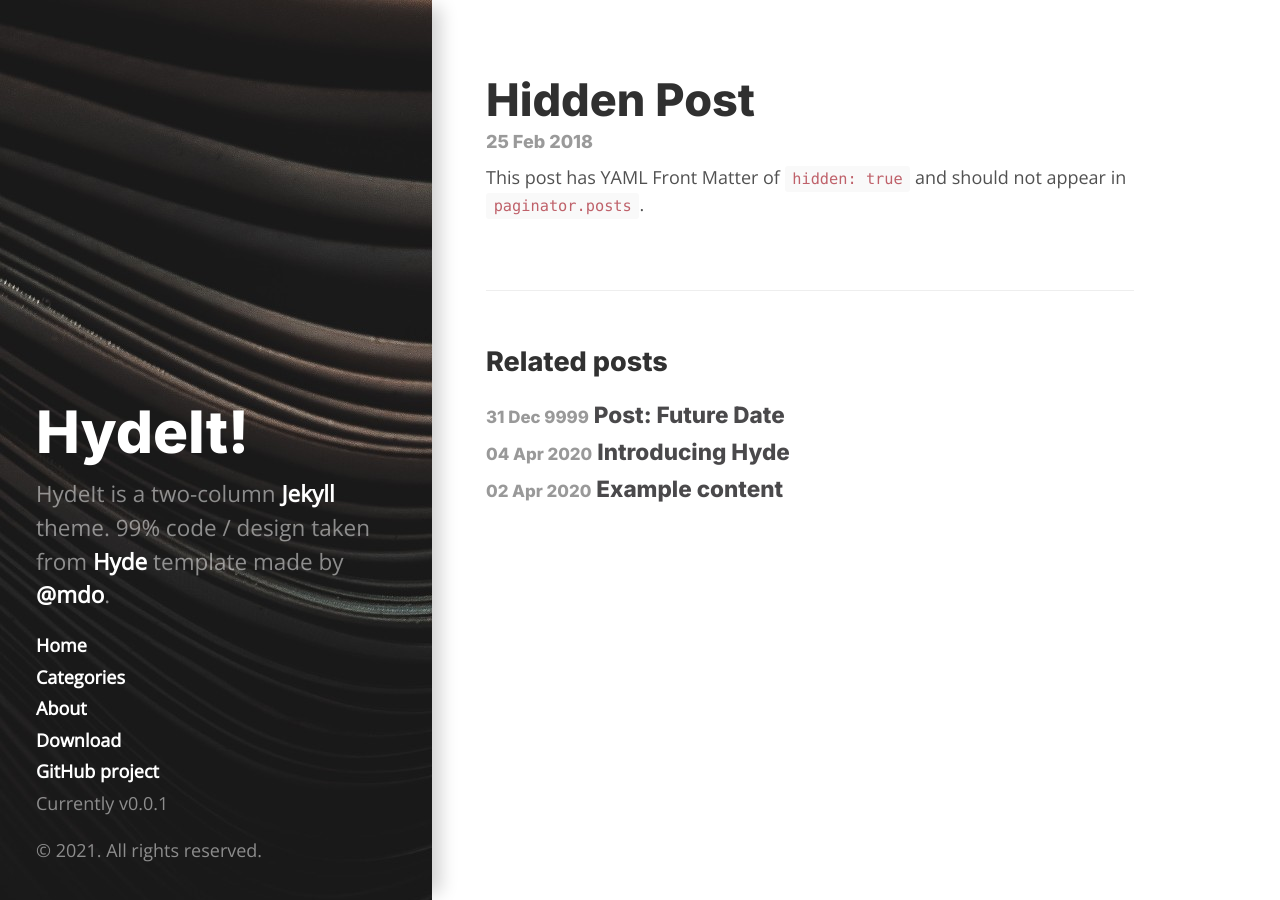
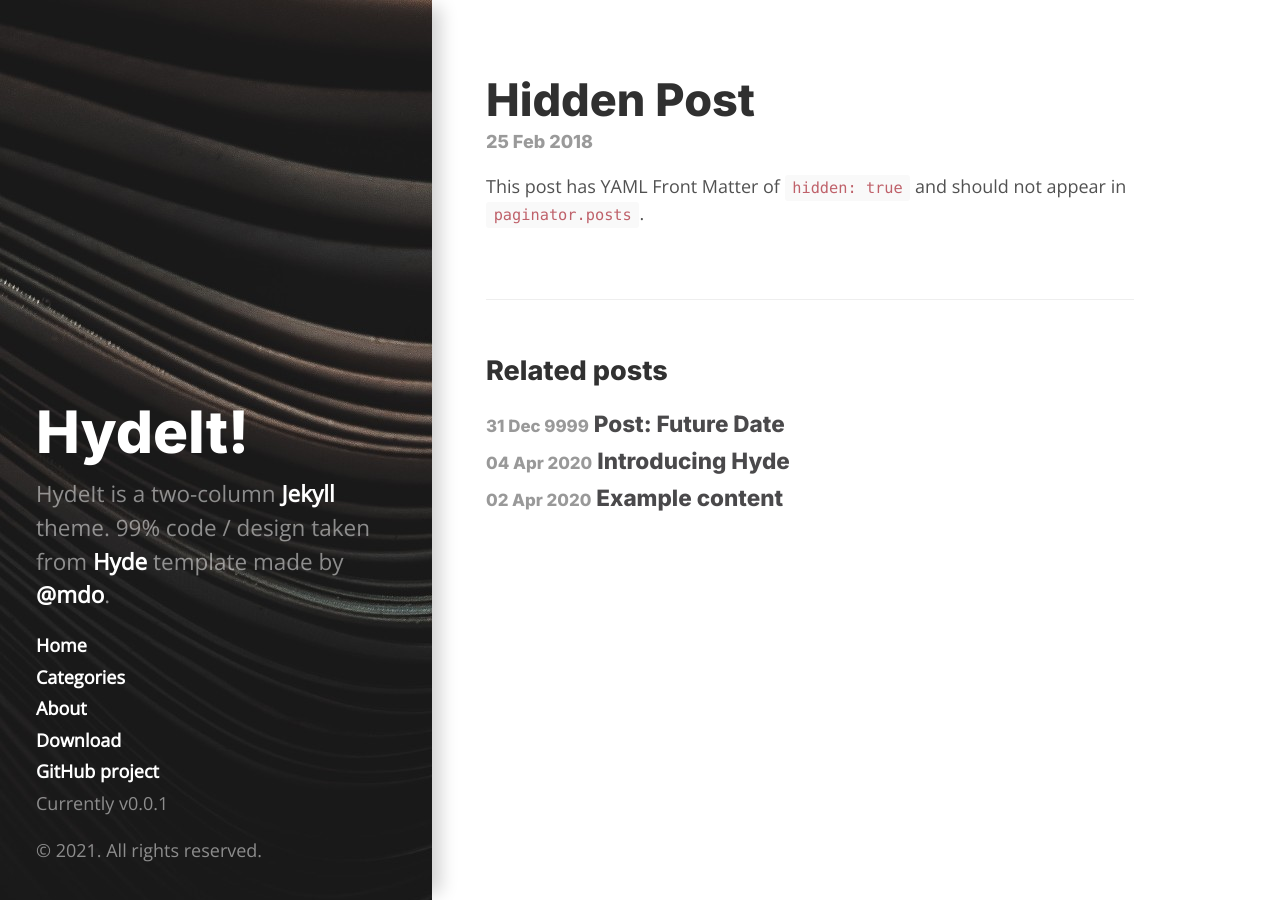
Before and after one commit to manddar/HydeIt, a Jekyll site: the page built from _posts/2018-02-25-hidden-post.md, in a window 1280 px wide. Built offline with Jekyll 4.4.1, drawn with Linux system fonts in a browser that asks for light colours.

Commit message:
Fixed new line after date on index and post

```diff
--- a/_layouts/post.html
+++ b/_layouts/post.html
@@ -4,13 +4,7 @@
 
 <div class="post">
   <h1 class="post-title"><a href="{{ page.url }}">{{ page.title }}</a></h1>
-  <span class="post-meta">{{ page.date | date_to_string }}
-    <span class="post-meta">{{ post.date | date_to_string }}
-      {% for category in page.categories %}
-       , <a href="{{site.baseurl}}categories.html#{{category}}">{{category}}</a>
-      {% endfor %}
-    </span>
-  </span>
+  <span class="post-meta">{{ page.date | date_to_string }}{% for category in page.categories %} , <a href="{{site.baseurl}}categories.html#{{category}}">{{category}}</a>{% endfor %}</span>
   {% if page.post-image %}
   <img src="{{ page.post-image }}">
   {% endif %}
--- a/index.html
+++ b/index.html
@@ -12,11 +12,7 @@
       </a>
     </h1>
 
-    <span class="post-meta">{{ post.date | date_to_string }}
-      {% for category in post.categories %}
-       , <a href="{{site.baseurl}}categories.html#{{category}}">{{category}}</a>
-      {% endfor %}
-    </span>
+    <span class="post-meta">{{ post.date | date_to_string }} {% for category in post.categories %} , <a href="{{site.baseurl}}categories.html#{{category}}">{{category}}</a>{% endfor %}</span>
 
     {{ post.content }}
   </div>
```
